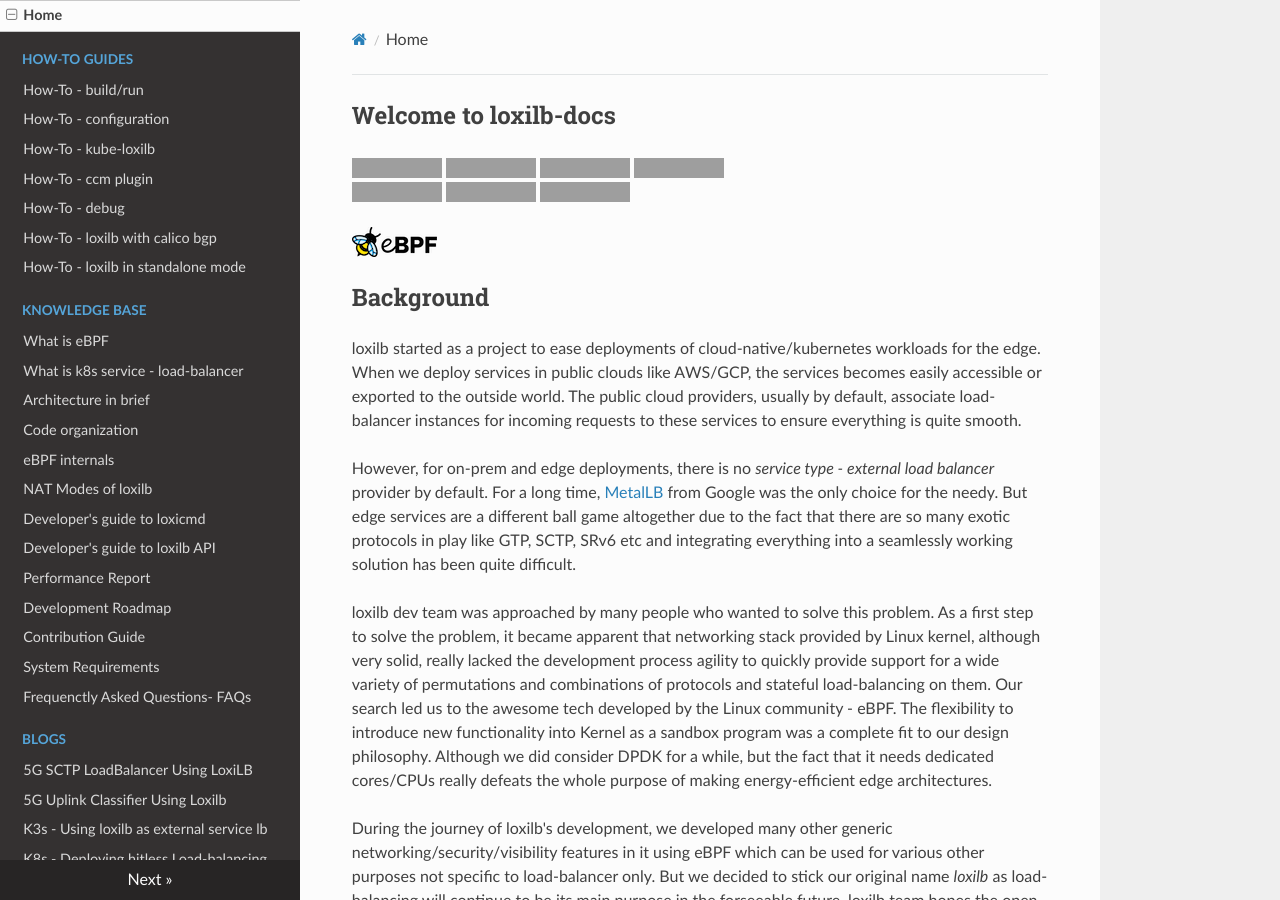
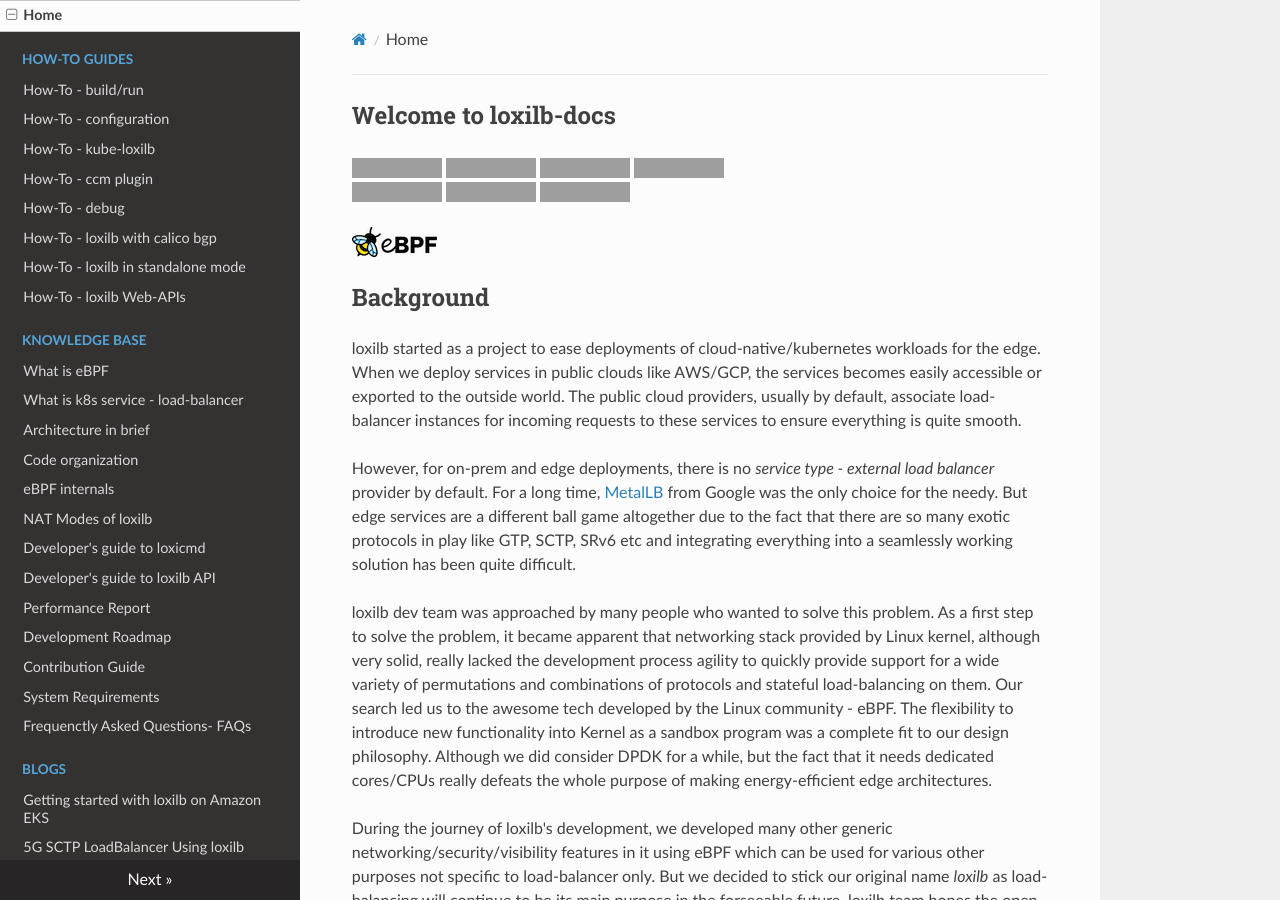
Before and after one commit to loxilb-io/loxilbdocs, an MkDocs documentation site: the page built from docs/index.md, in a window 1280 px wide and 900 px high. Built offline with MkDocs 1.6.1, drawn with Linux system fonts in a browser that asks for light colours; nearby versions of some CDN libraries; grey boxes are pictures that could not be loaded.

Commit message:
Update mkdocs.yml

```diff
--- a/mkdocs.yml
+++ b/mkdocs.yml
@@ -17,6 +17,7 @@
       - How-To - debug: debugging.md
       - How-To - loxilb with calico bgp: integrate_bgp_eng.md
       - How-To - loxilb in standalone mode: standalone.md
+      - How-To - loxilb Web-APIs: api.md
   - Knowledge Base:
       - What is eBPF: ebpf.md
       - What is k8s service - load-balancer: lb.md
@@ -32,12 +33,12 @@
       - System Requirements: requirments.md
       - Frequenctly Asked Questions- FAQs: faq.md
   - Blogs:
-      - 5G SCTP LoadBalancer Using LoxiLB: https://futuredon.medium.com/5g-sctp-loadbalancer-using-loxilb-b525198a9103
-      - 5G Uplink Classifier Using Loxilb: https://futuredon.medium.com/5g-uplink-classifier-using-loxilb-7593a4d66f4c
+      - Getting started with loxilb on Amazon EKS: https://www.loxilb.io/post/loxilb-load-balancer-setup-on-eks
+      - 5G SCTP LoadBalancer Using loxilb: https://futuredon.medium.com/5g-sctp-loadbalancer-using-loxilb-b525198a9103
+      - 5G Uplink Classifier Using loxilb: https://futuredon.medium.com/5g-uplink-classifier-using-loxilb-7593a4d66f4c
       - K3s - Using loxilb as external service lb: https://cloudybytes.medium.com/k3s-using-loxilb-as-external-service-lb-2ea4ce61e159
-      - K8s - Deploying hitless Load-balancing: https://www.loxilb.io/post/k8s-deploying-hitless-and-ha-load-balancing
+      - K8s - Deploying hitless Load-Balancing: https://www.loxilb.io/post/k8s-deploying-hitless-and-ha-load-balancing
       - Ipv6 migration in Kubernetes made easy: https://www.loxilb.io/post/k8s-exposing-ipv4-services-externally-as-ipv6
-      - Getting started with loxilb on Amazon EKS: https://www.loxilb.io/post/loxilb-load-balancer-setup-on-eks
 
 extra:
     version: v0.8.3 (Latest)
```
